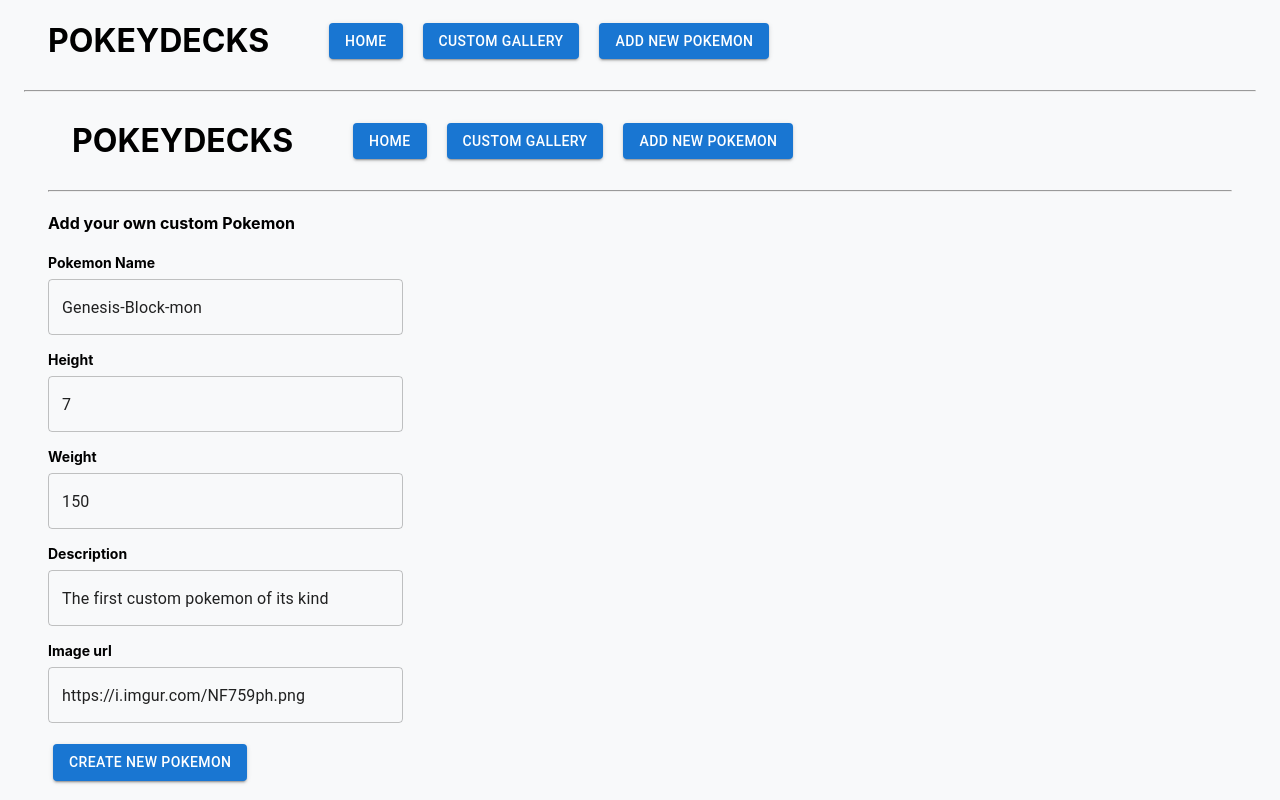
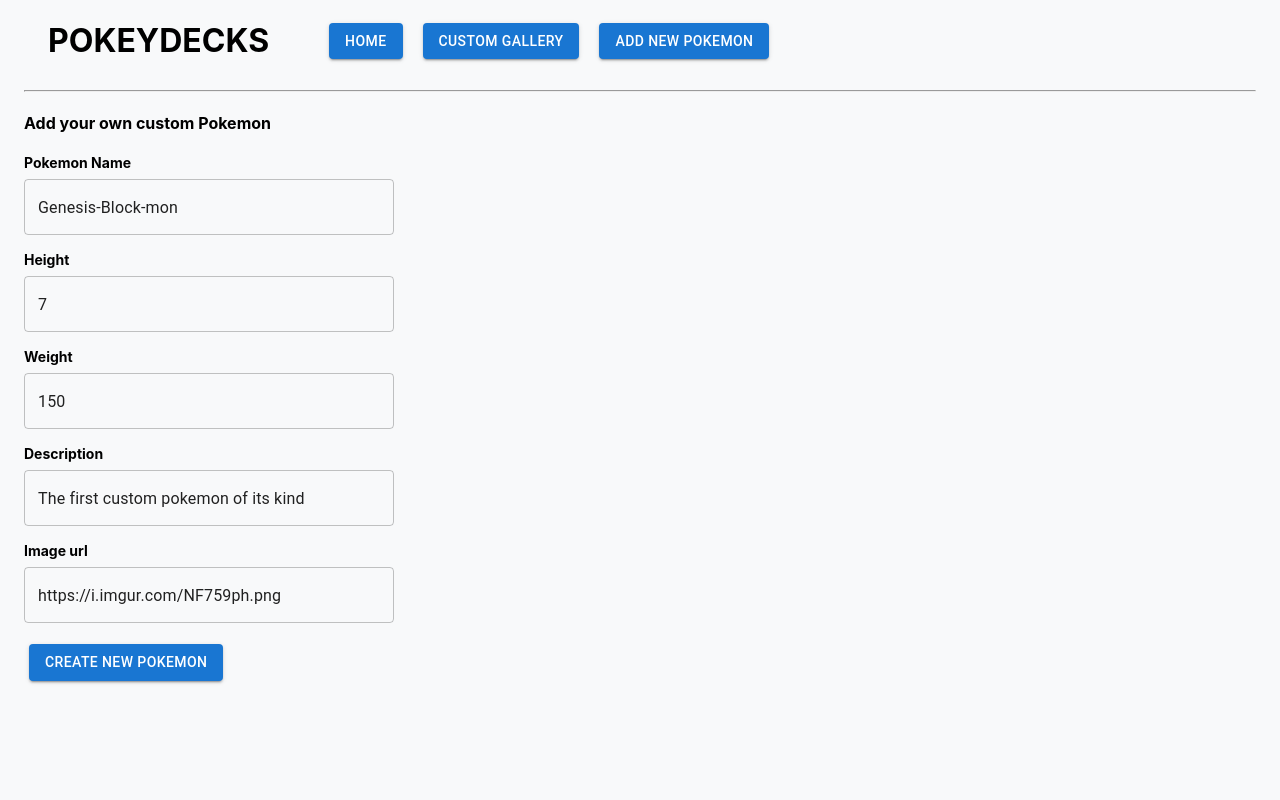
Before and after one commit to glenrage/block-dex, a React (Create React App) app: page /add-pokemon in a window 1280 px wide. Built offline with nearby package versions, Linux system fonts and the light colour scheme.

Commit message:
remove extra layout

```diff
--- a/src/Pages/AddPokemon/AddPokemonForm.js
+++ b/src/Pages/AddPokemon/AddPokemonForm.js
@@ -1,10 +1,7 @@
 import { useContext, useState, forwardRef } from 'react';
-import Layout from '../../Components/Layout/Layout';
 import FormInput from '../../Components/Forms/FormInput';
-
 import { PokedexContext } from '../../context/context';
 import Button from '@mui/material/Button';
-import { Link } from 'react-router-dom';
 import Snackbar from '@mui/material/Snackbar';
 import MuiAlert from '@mui/material/Alert';
 
@@ -48,7 +45,6 @@ const AddPokemonForm = () => {
   });
 
   return (
-    <Layout>
     <div className='AddPokemonForm'>
       <h4>Add your own custom Pokemon</h4>
 
@@ -100,18 +96,13 @@ const AddPokemonForm = () => {
           horizontal: 'right',
         }}
       >
-          <Alert
-            onClose={handleClose}
-            severity='success'
-            sx={{ width: '100%' }}
-          >
+        <Alert onClose={handleClose} severity='success' sx={{ width: '100%' }}>
           {`Successfully added ${
             customPokemon && customPokemon[customPokemon?.length - 1]?.name
           }`}
         </Alert>
       </Snackbar>
     </div>
-    </Layout>
   );
 };
 
```
Lines whose indentation alone changed are shown as unchanged.
